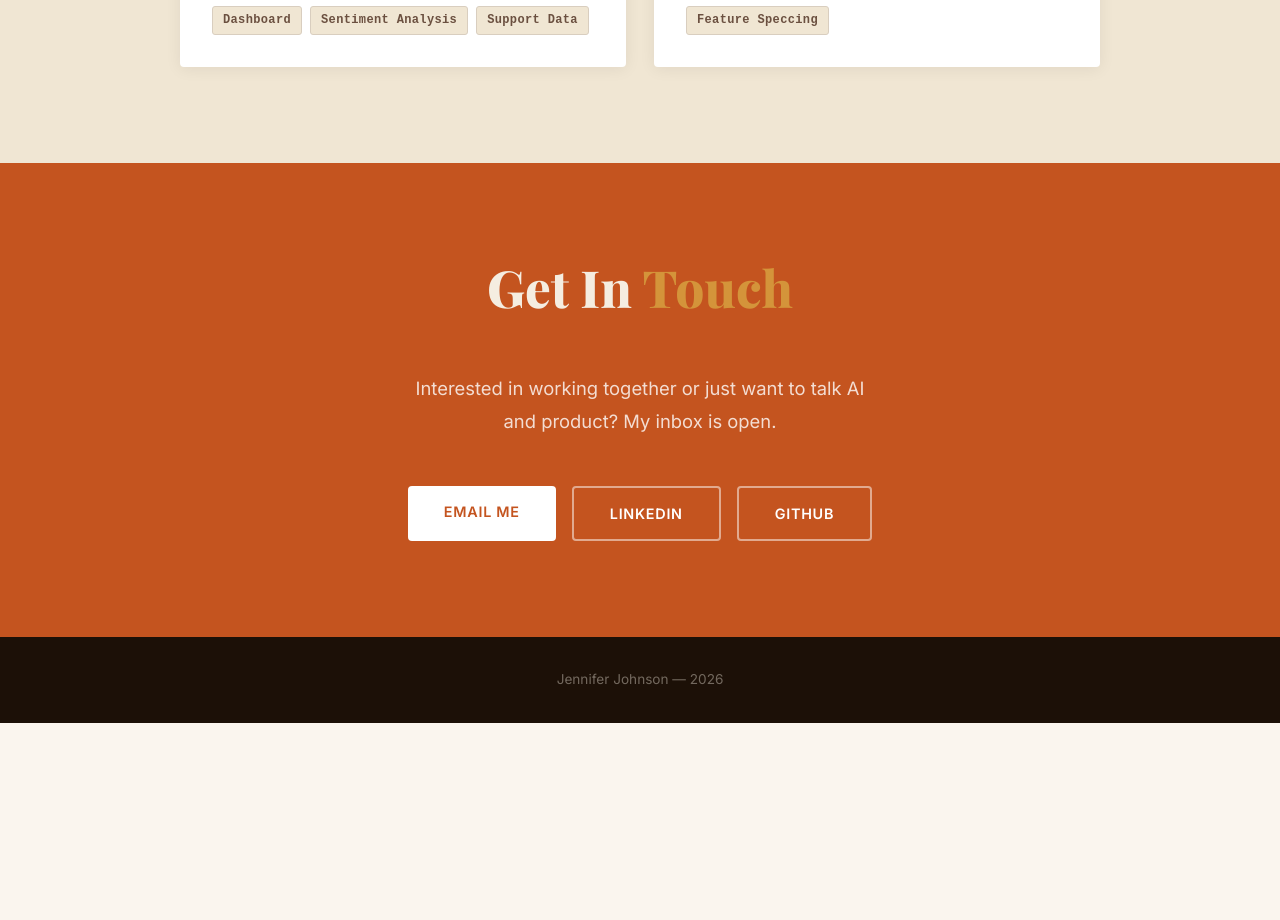
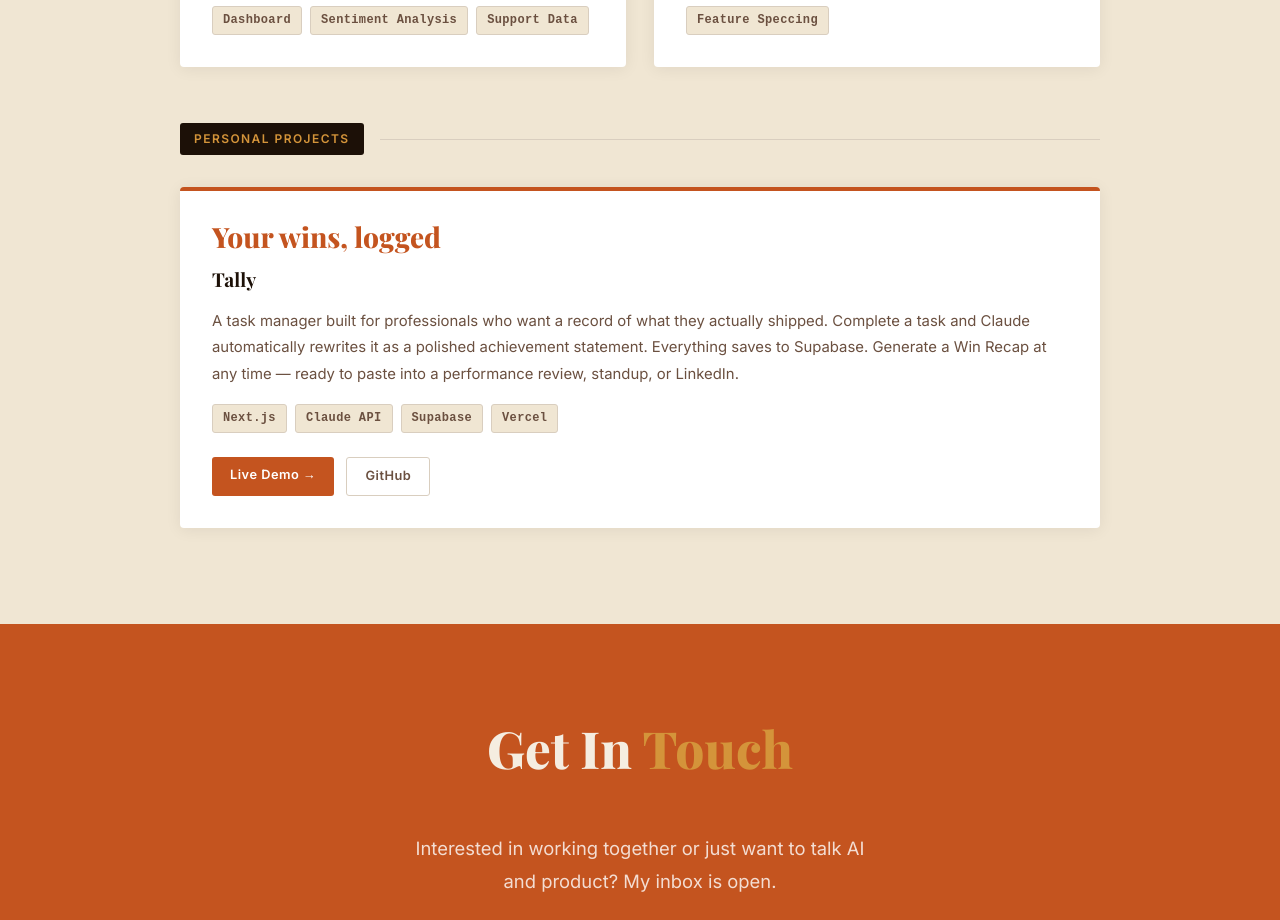
Before and after one commit to jen-a-johnson/portfolio, a React (Vite) app: page / in a window 1280 px wide. Shown: the part 2556-3476 px from the top of the page. Before the commit the page ends 3279 px from the top, so only its background shows below. Built offline with nearby package versions, Linux system fonts and the light colour scheme.

Commit message:
Initial portfolio site

```diff
--- a/src/components/Projects.jsx
+++ b/src/components/Projects.jsx
@@ -1,3 +1,15 @@
+const personalProjects = [
+  {
+    title: 'Tally',
+    stat: 'Your wins, logged',
+    description:
+      'A task manager built for professionals who want a record of what they actually shipped. Complete a task and Claude automatically rewrites it as a polished achievement statement. Everything saves to Supabase. Generate a Win Recap at any time — ready to paste into a performance review, standup, or LinkedIn.',
+    tags: ['Next.js', 'Claude API', 'Supabase', 'Vercel'],
+    demo: 'https://tally-rouge.vercel.app/',
+    github: 'https://github.com/jen-a-johnson/tally',
+  },
+]
+
 const projects = [
   {
     title: 'Escalation Autopilot',
@@ -124,6 +136,102 @@ export default function Projects() {
             </div>
           ))}
         </div>
+
+        {/* Personal Projects */}
+        <div style={{ display: 'flex', alignItems: 'center', gap: '16px', marginBottom: '32px', marginTop: '56px' }}>
+          <span style={{
+            background: 'var(--hero-bg)',
+            color: 'var(--gold)',
+            padding: '6px 14px',
+            borderRadius: '3px',
+            fontSize: '0.75rem',
+            fontWeight: 700,
+            letterSpacing: '0.12em',
+            textTransform: 'uppercase',
+          }}>
+            Personal Projects
+          </span>
+          <div style={{ flex: 1, height: '1px', background: 'var(--border)' }} />
+        </div>
+
+        <div style={{ display: 'grid', gridTemplateColumns: 'repeat(auto-fit, minmax(290px, 1fr))', gap: '28px' }}>
+          {personalProjects.map(project => (
+            <div key={project.title} style={{
+              background: 'var(--card)',
+              borderTop: '4px solid var(--accent)',
+              borderRadius: '4px',
+              padding: '32px',
+              display: 'flex',
+              flexDirection: 'column',
+              gap: '16px',
+              boxShadow: '0 2px 16px rgba(28,16,7,0.07)',
+              transition: 'transform 0.2s, box-shadow 0.2s',
+            }}
+              onMouseEnter={e => {
+                e.currentTarget.style.transform = 'translateY(-4px)'
+                e.currentTarget.style.boxShadow = '0 8px 32px rgba(28,16,7,0.14)'
+              }}
+              onMouseLeave={e => {
+                e.currentTarget.style.transform = 'translateY(0)'
+                e.currentTarget.style.boxShadow = '0 2px 16px rgba(28,16,7,0.07)'
+              }}
+            >
+              <div style={{ fontFamily: "'Playfair Display', Georgia, serif", fontSize: '1.75rem', fontWeight: 800, color: 'var(--accent)', lineHeight: 1 }}>
+                {project.stat}
+              </div>
+              <h3 style={{ fontFamily: "'Playfair Display', Georgia, serif", color: 'var(--text)', fontWeight: 700, fontSize: '1.2rem', lineHeight: 1.3 }}>
+                {project.title}
+              </h3>
+              <p style={{ color: 'var(--text-muted)', fontSize: '0.93rem', lineHeight: 1.8, flex: 1 }}>
+                {project.description}
+              </p>
+              <div style={{ display: 'flex', flexWrap: 'wrap', gap: '8px', marginBottom: '8px' }}>
+                {project.tags.map(tag => (
+                  <span key={tag} style={{
+                    background: 'var(--surface)',
+                    border: '1px solid var(--border)',
+                    color: 'var(--text-muted)',
+                    padding: '4px 10px',
+                    borderRadius: '3px',
+                    fontSize: '0.75rem',
+                    fontWeight: 600,
+                    fontFamily: 'monospace',
+                    letterSpacing: '0.03em',
+                  }}>
+                    {tag}
+                  </span>
+                ))}
+              </div>
+              <div style={{ display: 'flex', gap: '12px' }}>
+                <a href={project.demo} target="_blank" rel="noopener noreferrer" style={{
+                  padding: '8px 18px',
+                  background: 'var(--accent)',
+                  color: '#fff',
+                  borderRadius: '3px',
+                  fontSize: '0.8rem',
+                  fontWeight: 700,
+                  textDecoration: 'none',
+                  letterSpacing: '0.04em',
+                }}>
+                  Live Demo →
+                </a>
+                <a href={project.github} target="_blank" rel="noopener noreferrer" style={{
+                  padding: '8px 18px',
+                  border: '1.5px solid var(--border)',
+                  color: 'var(--text-muted)',
+                  borderRadius: '3px',
+                  fontSize: '0.8rem',
+                  fontWeight: 700,
+                  textDecoration: 'none',
+                  letterSpacing: '0.04em',
+                }}>
+                  GitHub
+                </a>
+              </div>
+            </div>
+          ))}
+        </div>
+
       </div>
     </section>
   )
```
Also changed, not shown: package.json (+14 -1 lines).
